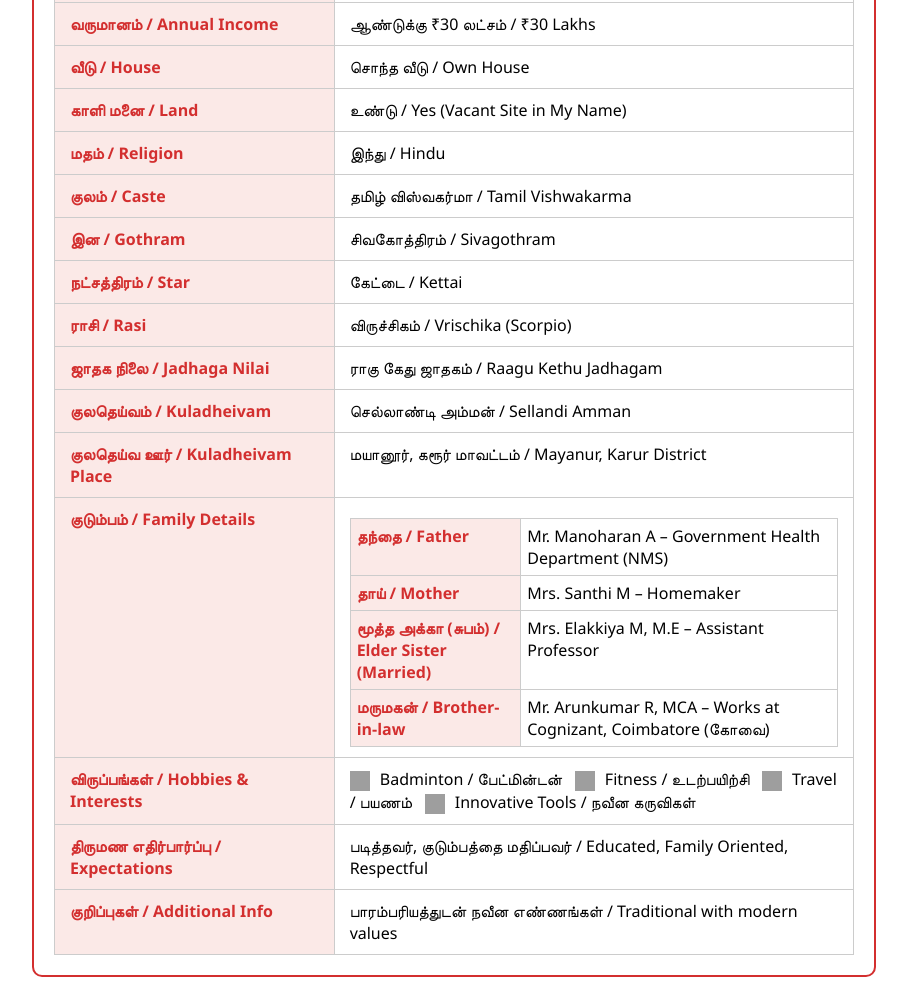
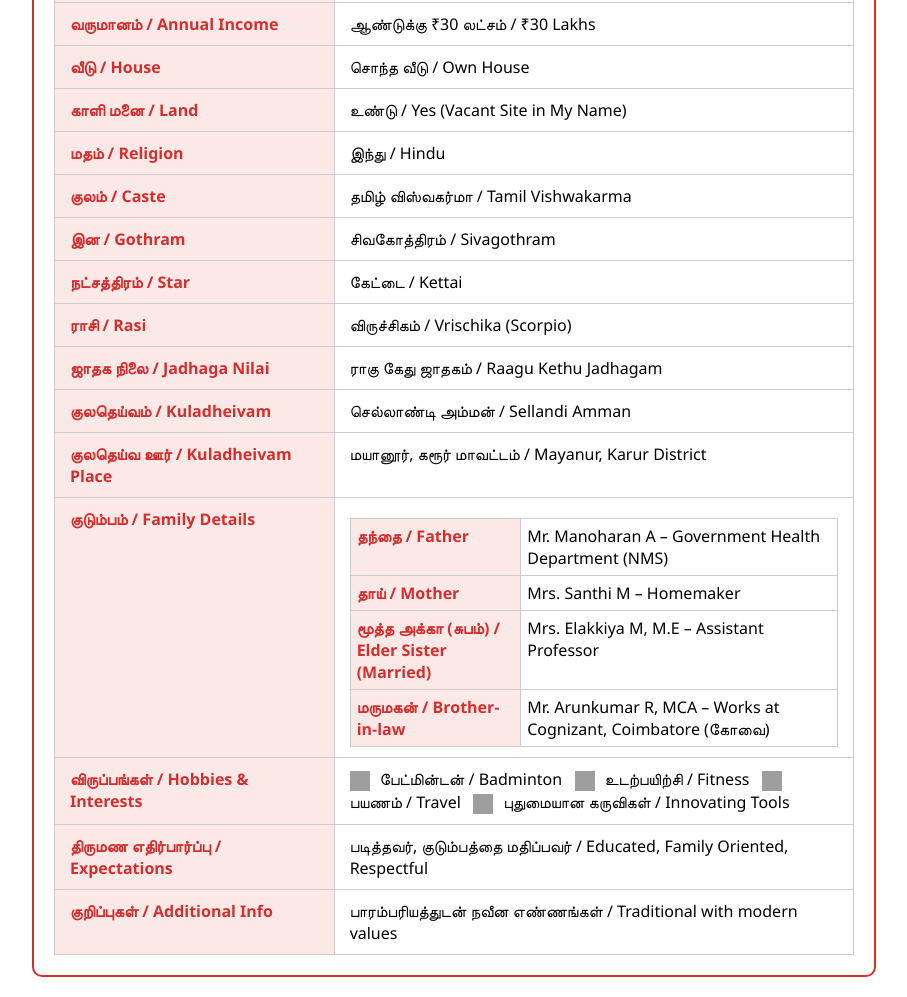
Before and after one commit to KavinManoharanBackup/bio-data, a plain HTML site: page index.html in a window 1280 px wide. Shown: the part 587-1584 px from the top of the page, without its empty margins (186-1093 px from the left). Drawn offline with Linux system fonts and the light colour scheme; grey boxes are pictures that could not be loaded.

Commit message:
Update index.html

```diff
--- a/index.html
+++ b/index.html
@@ -175,13 +175,13 @@
 
         <tr><th>விருப்பங்கள் / Hobbies & Interests</th><td class="hobby-icons">
             <img src="https://cdn-icons-png.flaticon.com/512/2112/2112223.png" alt="Badminton" title="Badminton" />
-            Badminton / பேட்மின்டன் &nbsp;
+            பேட்மின்டன் / Badminton &nbsp;
             <img src="https://cdn-icons-png.flaticon.com/512/2964/2964535.png" alt="Fitness" title="Fitness" />
-            Fitness / உடற்பயிற்சி &nbsp;
+            உடற்பயிற்சி / Fitness &nbsp;
             <img src="https://cdn-icons-png.flaticon.com/512/1245/1245081.png" alt="Travel" title="Travel" />
-            Travel / பயணம் &nbsp;
+            பயணம் / Travel &nbsp;
             <img src="https://cdn-icons-png.flaticon.com/512/4578/4578515.png" alt="Tech Tools" title="Building Tools" />
-            Innovative Tools / நவீன கருவிகள்
+            புதுமையான கருவிகள் / Innovating Tools
         </td></tr>
 
         <tr><th>திருமண எதிர்பார்ப்பு / Expectations</th><td>படித்தவர், குடும்பத்தை மதிப்பவர் / Educated, Family Oriented, Respectful</td></tr>
```
